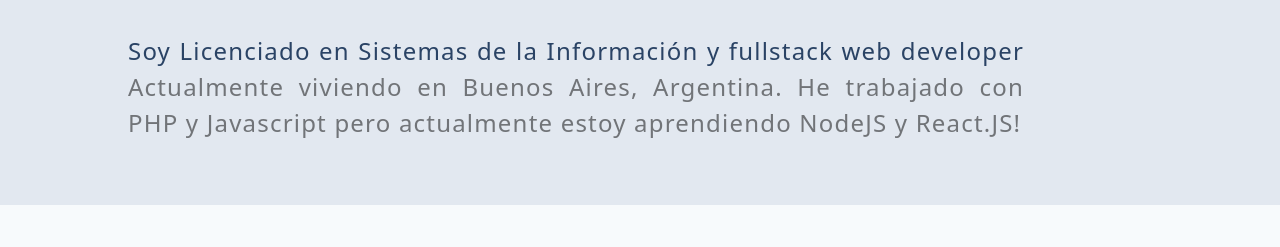
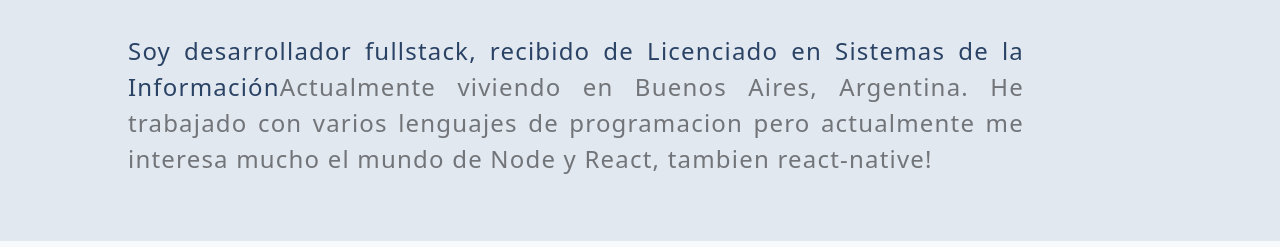
Before and after one commit to davidpincheira/mywebpage, a Gatsby site: page / in a window 1280 px wide. Shown: the part 553-800 px from the top of the page. Built offline with nearby package versions, Linux system fonts and the light colour scheme; Gatsby itself is replaced by a stand-in of ours; no server answers.

Commit message:
edit info

```diff
--- a/src/components/about.js
+++ b/src/components/about.js
@@ -7,8 +7,8 @@ export default () => (
         <div className="flex-1">
           <h1 className="font-bold text-blue-800 text-4xl text-center lg:text-justify">Sobre mí</h1>
           <p className="text-blue-900 text-2xl font-medium tracking-wider lg:text-justify text-center max-w-4xl mt-10  ">
-            Soy Licenciado en Sistemas de la Información y fullstack web developer <span className="text-black text-opacity-50 ">Actualmente viviendo en Buenos Aires, Argentina.
-            He trabajado con PHP y Javascript pero actualmente estoy aprendiendo NodeJS y React.JS!
+            Soy desarrollador fullstack, recibido de Licenciado en Sistemas de la Información<span className="text-black text-opacity-50 ">Actualmente viviendo en Buenos Aires, Argentina.
+            He trabajado con varios lenguajes de programacion pero actualmente me interesa mucho el mundo de Node y React, tambien react-native!
             </span>
           </p>
         </div>
```
